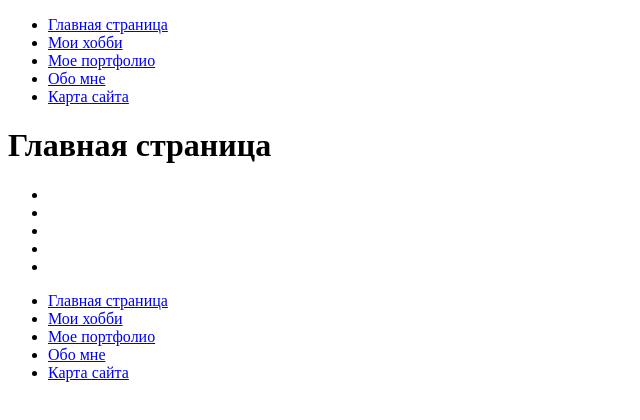
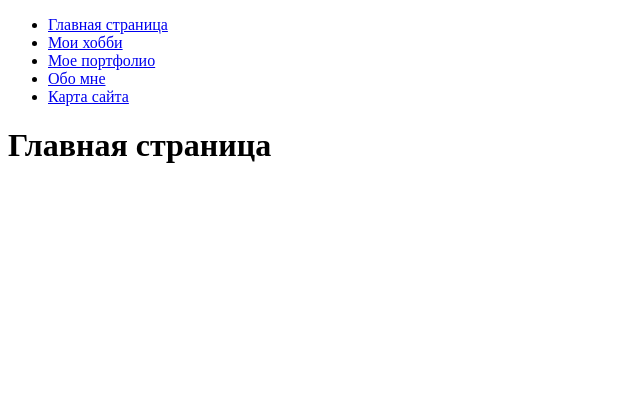
Before and after one commit to redd08/git-repo, a plain HTML site: page index.html in a window 1280 px wide. Shown: the whole page, without its empty margins (0-640 px from the left). Drawn offline with Linux system fonts and the light colour scheme.

Commit message:
delete demo content #2

```diff
--- a/index.html
+++ b/index.html
@@ -24,18 +24,6 @@
 			<p></p>
 		</div>
 		<div id="hobbies">
-			<ul>
-				<li><a href="#1" class="links"></a></li>
-				<li><a href="#2" class="links"></a></li>
-				<li><a href="#3" class="links"></a></li>
-				<li><a href="#4" class="links"></a></li>
-				<li><a href="#5" class="links"></a></li>
-			</ul>
-			<div id="h1"></div>
-			<div id="h2"></div>
-			<div id="h3"></div>
-			<div id="h4"></div>
-			<div id="h5"></div>
 		</div>
 		<div id="portfolio">
 			<ul>
@@ -45,13 +33,6 @@
 			<p></p>
 		</div>
 		<div id="sitemap">
-			<ul>
-				<li><a href="#index" class="links">Главная страница</a></li>
-				<li><a href="#hobbies" class="links">Мои хобби</a></li>
-				<li><a href="#portfolio" class="links">Мое портфолио</a></li>
-				<li><a href="#about" class="links">Обо мне</a></li>
-				<li><a href="#sitemap" class="links">Карта сайта</a></li>
-			</ul>
 		</div>
 	</div>
 	<div class="footer">
```
